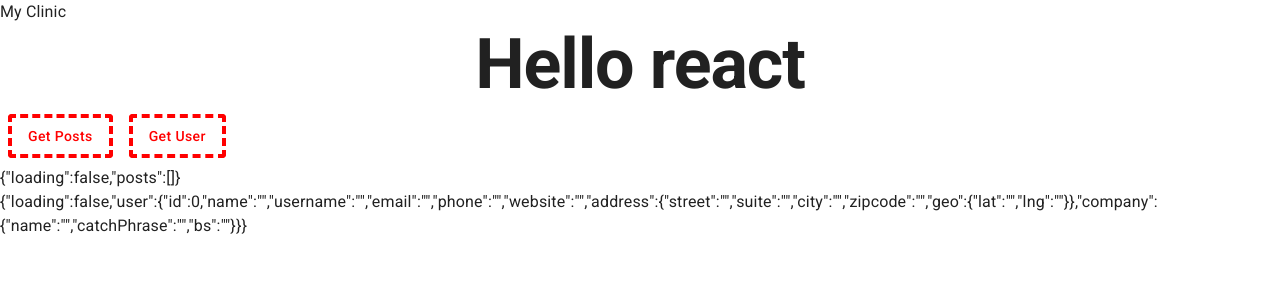
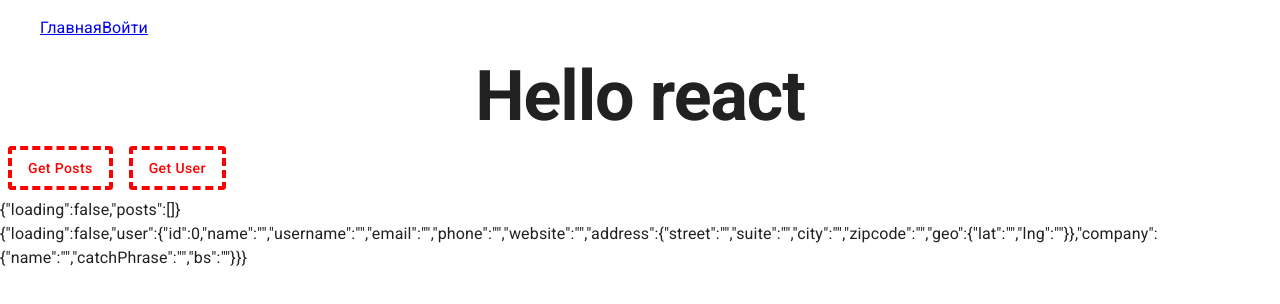
Before and after one commit to Michaverkh/my-clinic, a React (Create React App) app: page / in a window 1280 px wide. Shown: the top 304 px of the page. Built offline with nearby package versions, Linux system fonts and the light colour scheme.

Commit message:
Добавил роутинг в приложение

```diff
--- a/package.json
+++ b/package.json
@@ -21,6 +21,7 @@
     "morphism": "^1.12.3",
     "react": "^18.2.0",
     "react-dom": "^18.2.0",
+    "react-router-dom": "^6.11.2",
     "react-scripts": "5.0.1",
     "typescript": "^4.9.5",
     "web-vitals": "^2.1.4",
--- a/src/app/App.tsx
+++ b/src/app/App.tsx
@@ -1,12 +1,21 @@
 import React from "react";
+import { BrowserRouter, Route, Routes, Link } from "react-router-dom";
 import { MainPage } from "pages/main";
+import { LoginPage } from "pages/login";
+import { RoterPath } from "shared/router/enums";
 
 function App() {
   return (
-    <>
-      <div>My Clinic</div>
-      <MainPage />
-    </>
+    <BrowserRouter>
+      <ul>
+        <Link to={RoterPath.MAIN}>Главная</Link>
+        <Link to={RoterPath.LOGIN}>Войти</Link>
+      </ul>
+      <Routes>
+        <Route path={RoterPath.MAIN} element={<MainPage />} />
+        <Route path={RoterPath.LOGIN} element={<LoginPage />} />
+      </Routes>
+    </BrowserRouter>
   );
 }
 
--- /dev/null
+++ b/src/pages/login/LoginPage.tsx
@@ -0,0 +1,5 @@
+import React from "react";
+
+export const LoginPage = () => {
+  return <div>LoginPage</div>;
+};
--- /dev/null
+++ b/src/pages/login/index.tsx
@@ -0,0 +1 @@
+export { LoginPage } from "./LoginPage";
--- /dev/null
+++ b/src/shared/router/enums.ts
@@ -0,0 +1,4 @@
+export enum RoterPath {
+  MAIN = "/",
+  LOGIN = "/login",
+}
--- a/tsconfig.json
+++ b/tsconfig.json
@@ -1,7 +1,7 @@
 {
   "compilerOptions": {
     "baseUrl": "./src",
-    "target": "es5",
+    "target": "ES2015",
     "lib": ["dom", "dom.iterable", "esnext"],
     "allowJs": true,
     "skipLibCheck": true,
```
Also changed, not shown: 1 other file (tests, documents, lock files or other folders).
